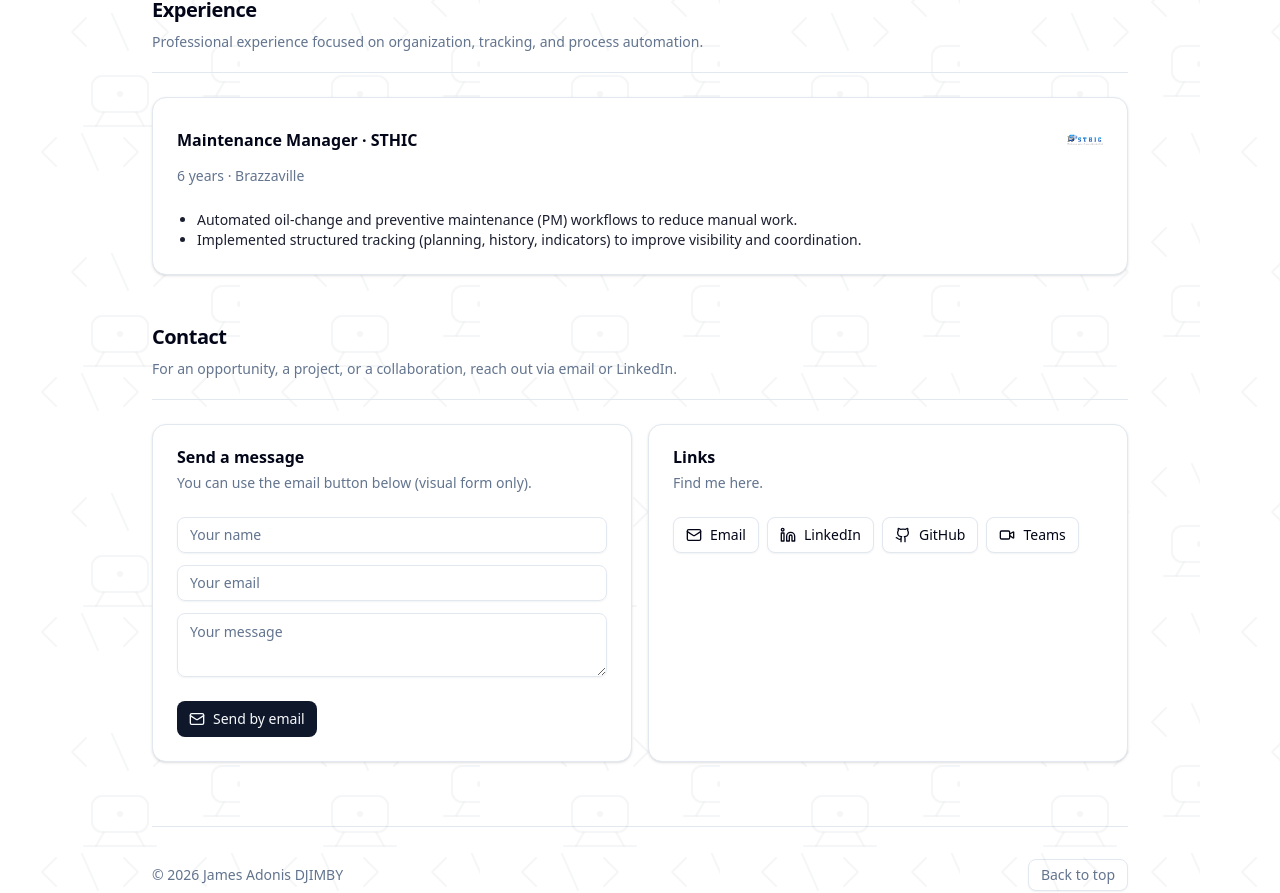
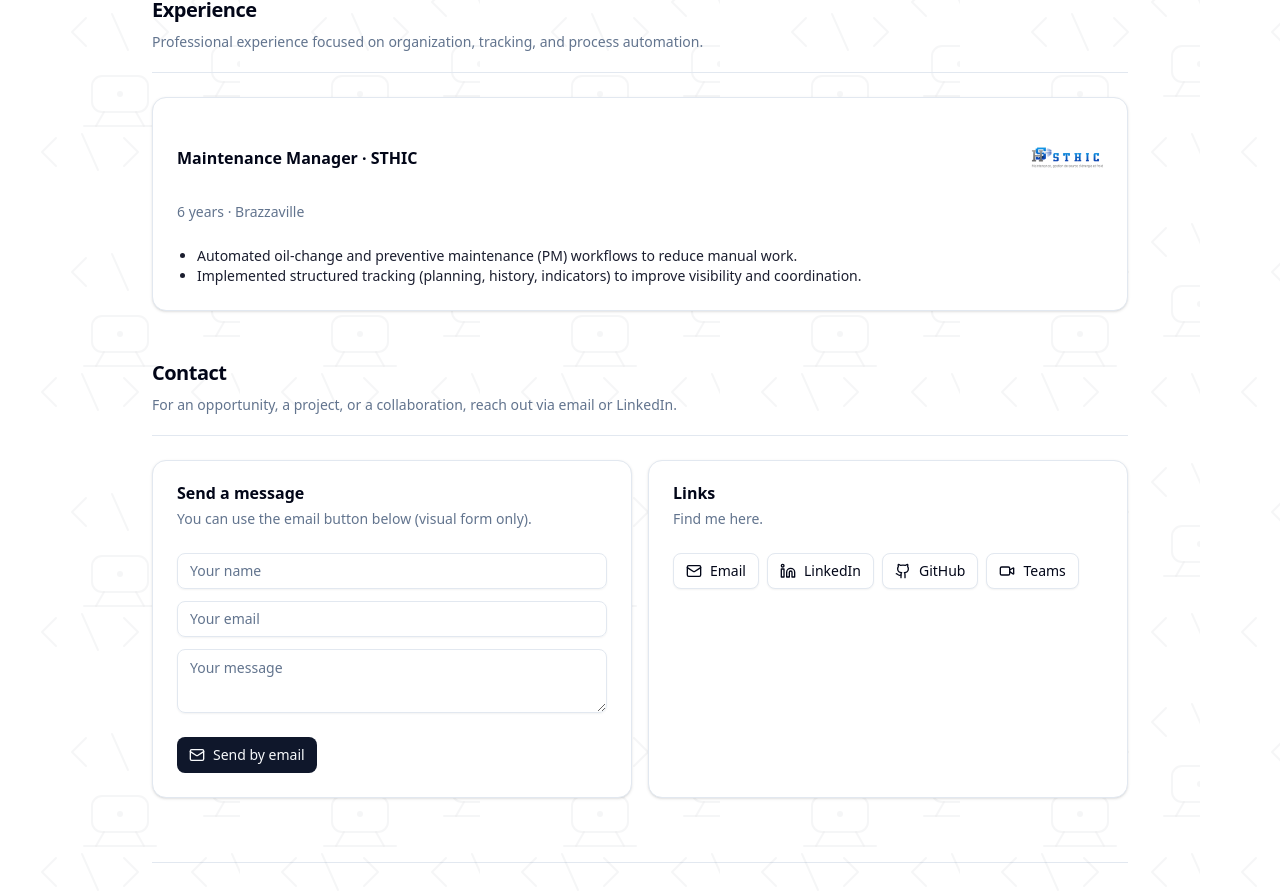
Before and after one commit to adonisEph/james-adonis-portfolio, a Next.js app: page / in a window 1280 px wide. Shown: the part 1500-2393 px from the top of the page. Built offline with nearby package versions, Linux system fonts and the light colour scheme; no server answers.

Commit message:
Update portfolio-page.tsx

```diff
--- a/src/components/portfolio-page.tsx
+++ b/src/components/portfolio-page.tsx
@@ -416,7 +416,7 @@
                   <Card key={`${e.company}-${e.period}`}>
                     <CardHeader>
                       <CardTitle>
-                        <div className="flex items-center justify-between gap-2">
+                        <div className="flex items-center justify-between gap-0.5">
                           <span>
                             {e.role} · {e.company}
                           </span>
@@ -424,9 +424,9 @@
                             <Image
                               src="/Logo_sthic.png"
                               alt="Logo STHIC"
-                              width={80}
-                              height={40}
-                              className="h-9 w-auto object-contain"
+                              width={160}
+                              height={80}
+                              className="h-[72px] w-auto object-contain"
                               unoptimized
                             />
                           ) : null}
```
